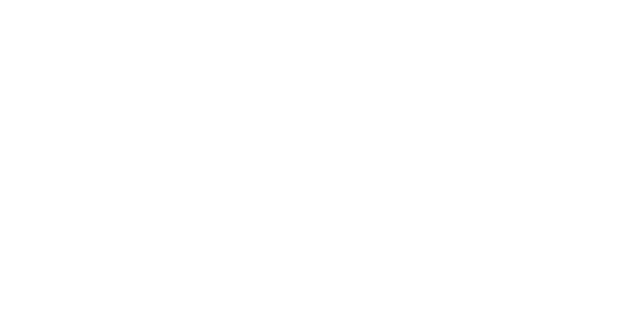
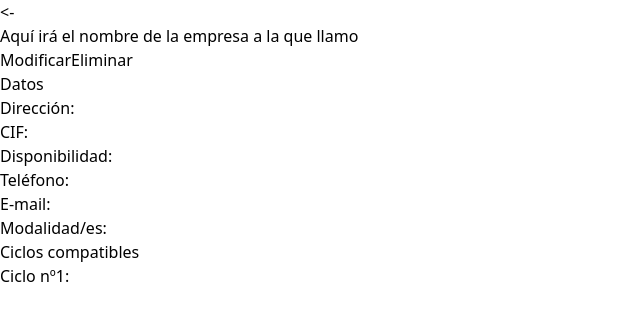
Before and after one commit to PatriciaGarG/EMPRESAS-FCT, a Vue app: page / in a window 1280 px wide. Shown: the top 320 px of the page, without its empty margins (0-640 px from the left). Built offline with nearby package versions, Linux system fonts and the light colour scheme.

Commit message:
Base hecha de la página sin lógica .ts

```diff
--- a/package.json
+++ b/package.json
@@ -9,14 +9,16 @@
     "preview": "vite preview"
   },
   "dependencies": {
+    "@supabase/supabase-js": "^2.49.4",
     "@tailwindcss/vite": "^4.1.3",
-    "tailwindcss": "^4.1.3",
-    "@supabase/supabase-js": "^2.49.4",
     "vue": "^3.5.13"
   },
   "devDependencies": {
     "@vitejs/plugin-vue": "^5.2.1",
     "@vue/tsconfig": "^0.7.0",
+    "autoprefixer": "^10.4.21",
+    "postcss": "^8.5.3",
+    "tailwindcss": "^4.1.3",
     "typescript": "~5.7.2",
     "vite": "^6.2.0",
     "vue-tsc": "^2.2.4"
--- a/src/App.vue
+++ b/src/App.vue
@@ -1,6 +1,11 @@
 <script setup lang="ts">
+import CompanyInformation from './components/services/companyInformation/companyInformation.vue';
+
+
 </script>
 
 <template>
-
+  <div>
+    <CompanyInformation/>
+  </div>
 </template>
--- /dev/null
+++ b/src/components/services/companyInformation/companyInformation.vue
@@ -0,0 +1,39 @@
+<template>
+<body>
+    <div id="goBackButtom">
+        <button @click=""><-</button>
+    </div>
+    <div id="nameTag">Aquí irá el nombre de la empresa a la que llamo</div>
+    <div id="modifyAndDeleteButtons">
+        <button id="modifyButton">Modificar</button>
+        <button id="deleteButton">Eliminar</button>
+    </div>
+    <div id="company">
+        <h2>Datos</h2>
+        <div id="informationCompany">
+            Dirección: <br>
+            CIF: <br>
+            Disponibilidad: <br>
+            Teléfono: <br>
+            E-mail: <br>
+            Modalidad/es: <br>
+        </div>
+    </div>
+    <div id="vocationalTrainingCyclesCompatible">
+        <h2>Ciclos compatibles</h2>
+        <div id="vocationalTrainingCycles">
+            Ciclo nº1: <br>
+        </div>
+    </div>
+</body>
+</template>
+
+<script setup lang="ts">
+
+
+
+
+</script>
+
+<style scoped>
+</style>
```
Also changed, not shown: 1 other file (tests, documents, lock files or other folders).
